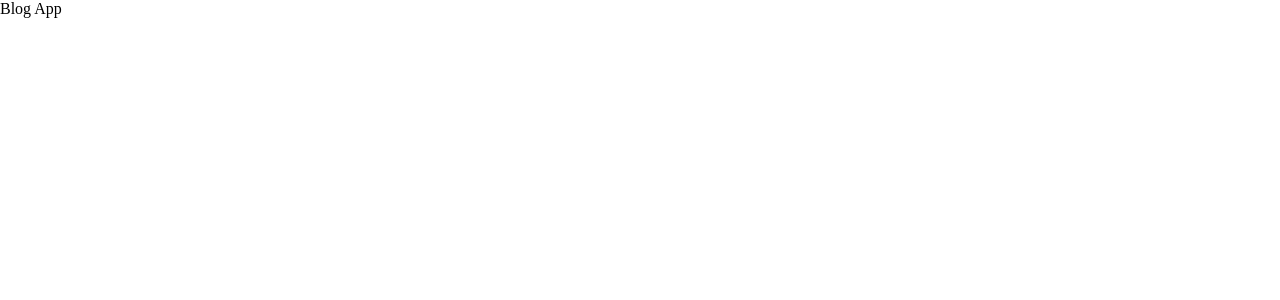
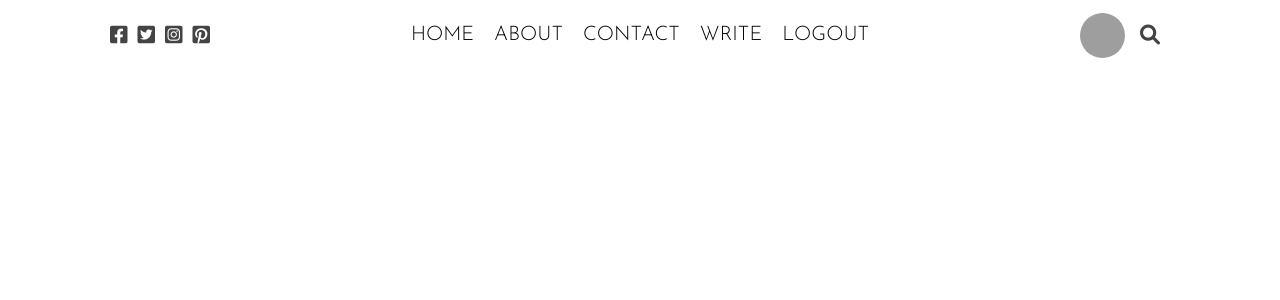
Before and after one commit to hchinh/life-blog, a React (Create React App) app: page / in a window 1280 px wide. Shown: the top 300 px of the page. Built offline with nearby package versions, Linux system fonts and the light colour scheme; grey boxes are pictures that could not be loaded.

Commit message:
make top bar

```diff
--- a/package.json
+++ b/package.json
@@ -6,6 +6,7 @@
     "@testing-library/jest-dom": "^5.14.1",
     "@testing-library/react": "^11.2.7",
     "@testing-library/user-event": "^12.8.3",
+    "node-sass": "^6.0.1",
     "react": "^17.0.2",
     "react-dom": "^17.0.2",
     "react-scripts": "4.0.3",
--- a/public/index.html
+++ b/public/index.html
@@ -4,19 +4,27 @@
     <meta charset="utf-8" />
     <meta name="viewport" content="width=device-width, initial-scale=1" />
     <meta name="theme-color" content="#000000" />
-    <meta
-      name="description"
-      content="Web site created using create-react-app"
-    />
+    <meta name="description" content="Web site created using create-react-app" />
     <link
       href="https://fonts.googleapis.com/css2?family=Josefin+Sans:wght@100;200;300;400;500;600;700&family=Lora:ital,wght@1,400;1,500;1,600&family=Varela&family=Varela+Round&display=swap"
       rel="stylesheet"
+    />
+    <link
+      rel="stylesheet"
+      href="https://cdnjs.cloudflare.com/ajax/libs/font-awesome/6.0.0-beta2/css/all.min.css"
+      integrity="sha512-YWzhKL2whUzgiheMoBFwW8CKV4qpHQAEuvilg9FAn5VJUDwKZZxkJNuGM4XkWuk94WCrrwslk8yWNGmY1EduTA=="
+      crossorigin="anonymous"
     />
     <style>
       * {
         margin: 0;
         padding: 0;
         box-sizing: border-box;
+        list-style-type: none;
+        text-decoration: none;
+      }
+      html {
+        font-size: 62.5%;
       }
     </style>
     <title>Gleam of Hope</title>
--- a/src/App.js
+++ b/src/App.js
@@ -1,5 +1,9 @@
-function App() {
-  return <div className="App">Blog App</div>;
-}
+import { TopBar } from './components/topbar/TopBar';
 
-export default App;
+export const App = () => {
+  return (
+    <div>
+      <TopBar />
+    </div>
+  );
+};
--- /dev/null
+++ b/src/components/topbar/TopBar.jsx
@@ -0,0 +1,32 @@
+import React from 'react';
+import './topbar.scss';
+
+export const TopBar = () => {
+  return (
+    <div className="top">
+      <div className="top-left">
+        <i className="top__icon fab fa-facebook-square"></i>
+        <i className="top__icon fab fa-twitter-square"></i>
+        <i className="top__icon fab fa-instagram-square"></i>
+        <i className="top__icon fab fa-pinterest-square"></i>
+      </div>
+      <div className="top-center">
+        <ul className="top__menu">
+          <li className="top__item">HOME</li>
+          <li className="top__item">ABOUT</li>
+          <li className="top__item">CONTACT</li>
+          <li className="top__item">WRITE</li>
+          <li className="top__item">LOGOUT</li>
+        </ul>
+      </div>
+      <div className="top-right">
+        <img
+          src="https://images.unsplash.com/photo-1630955918267-8945f08153d1?ixid=MnwxMjA3fDB8MHxwaG90by1wYWdlfHx8fGVufDB8fHx8&ixlib=rb-1.2.1&auto=format&fit=crop&w=430&q=80"
+          alt=""
+          className="top__avatar"
+        />
+        <i className="top__search-icon fas fa-search"></i>
+      </div>
+    </div>
+  );
+};
--- /dev/null
+++ b/src/components/topbar/topbar.scss
@@ -0,0 +1,62 @@
+.top {
+  background-color: white;
+  width: 100%;
+  height: 7rem;
+  position: sticky;
+  top: 0;
+  display: flex;
+  align-items: center;
+  font-family: 'Josefin Sans', sans-serif;
+
+  &-left,
+  &-right {
+    flex: 3;
+    display: flex;
+    align-items: center;
+    justify-content: center;
+  }
+
+  &-center {
+    flex: 6;
+  }
+}
+
+.top__avatar {
+  width: 4.5rem;
+  height: 4.5rem;
+  border-radius: 50%;
+  object-fit: cover;
+}
+
+.top__icon {
+  font-size: 2rem;
+  color: #444;
+  cursor: pointer;
+
+  &:not(:first-child) {
+    margin-left: 1rem;
+  }
+}
+
+.top__menu {
+  display: flex;
+  justify-content: center;
+  margin: 0;
+  padding: 0;
+}
+
+.top__item {
+  font-size: 2rem;
+  font-weight: 300;
+  cursor: pointer;
+  &:not(:first-child) {
+    margin-left: 2rem;
+  }
+}
+
+.top__search-icon {
+  font-size: 2rem;
+  color: #444;
+  cursor: pointer;
+  margin-left: 1.5rem;
+}
```
Also changed, not shown: src/index.js (+4 -4 lines), 2 other files (tests, documents, lock files or other folders).
